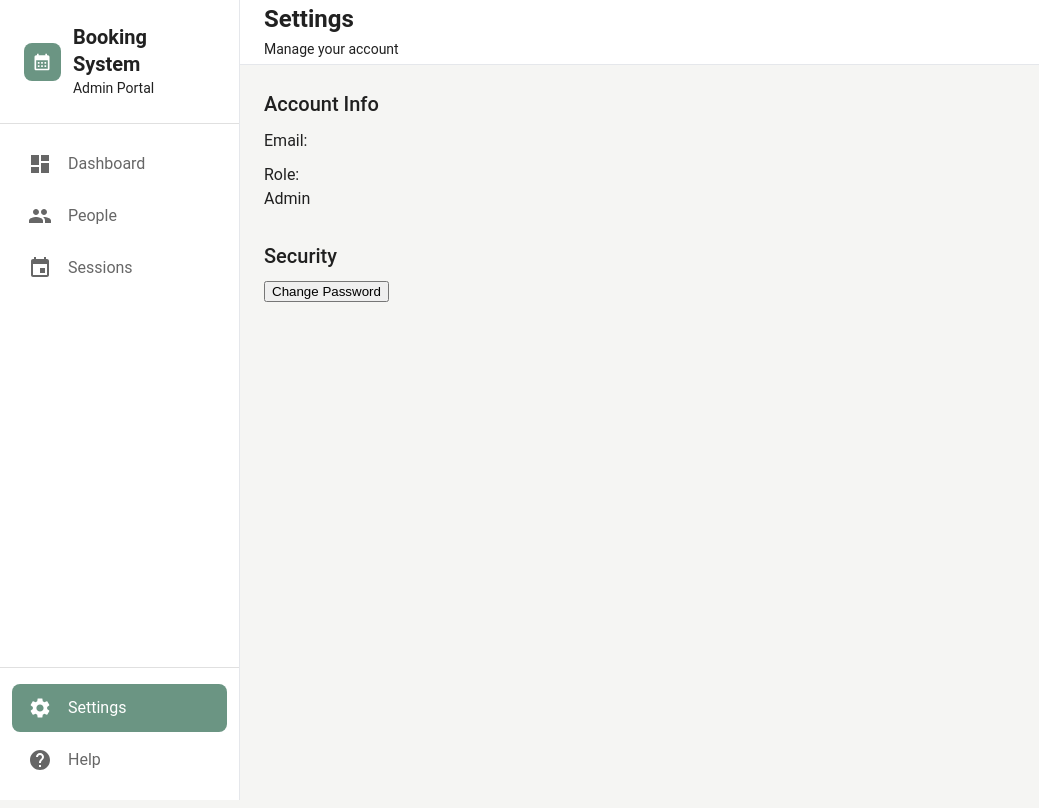
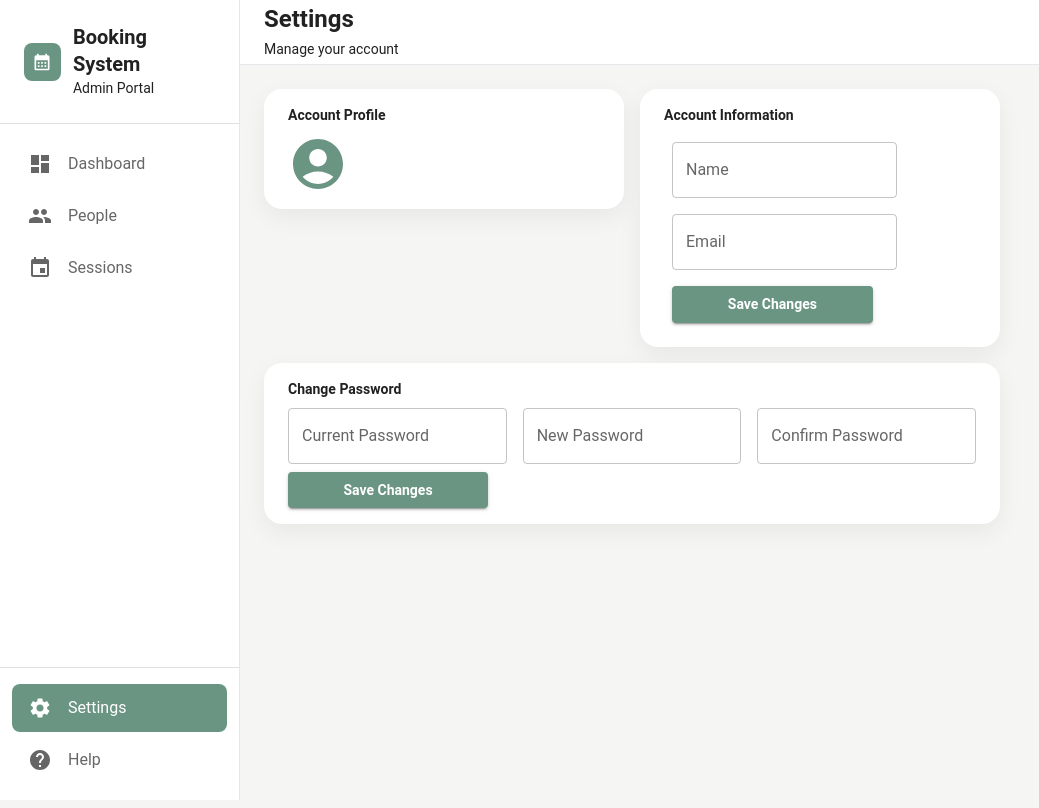
Before and after one commit to tianshansu/booking-system, a React (Create React App) app in the folder frontend/: page /settings in a window 1280 px wide. Shown: the top 808 px of the page, without its empty margins (0-1039 px from the left). Built offline with nearby package versions, Linux system fonts and the light colour scheme; no server answers.

Commit message:
Refactor settings page
- refactor UI
- add change info card

```diff
--- a/frontend/src/pages/SettingsPage/SettingsPage.css
+++ /dev/null
@@ -1,26 +0,0 @@
-.settings {
-  display: flex;
-  flex-direction: column;
-  gap: 30px;
-}
-
-.settings-group {
-  display: flex;
-  flex-direction: column;
-  gap: 10px;
-}
-
-.settings-group-title {
-  font-size: 20px;
-  font-weight: 500;
-}
-
-.settings-group-name {
-  display: flex;
-  align-items: center;
-  gap: 10px;
-}
-
-.settings-submit {
-  width: 120px;
-}
--- a/frontend/src/pages/SettingsPage/SettingsPage.jsx
+++ b/frontend/src/pages/SettingsPage/SettingsPage.jsx
@@ -1,22 +1,37 @@
 import { useEffect, useState } from "react";
-import "./SettingsPage.css";
 import { apiFetch } from "../../api";
-import OverlayModal from "../../components/common/OverlayModal";
+import PageContainer from "../../components/common/PageContainer";
+import AccountCircleIcon from "@mui/icons-material/AccountCircle";
+import { Box, Button, Card, Typography } from "@mui/material";
+import TextField from "@mui/material/TextField";
+import ToastMessage from "../../components/common/ToastMessage";
 
 export default function SettingsPage() {
-  const [email, setEmail] = useState([]);
+  const [email, setEmail] = useState("");
+  const [name, setName] = useState("");
+
+  // update info
+  const [newName, setNewName] = useState("");
 
   const [currentPassword, setCurrentPassword] = useState("");
   const [newPassword, setNewPassword] = useState("");
   const [confirmPassword, setConfirmPassword] = useState("");
 
-  const [showMsg, setShowMsg] = useState(false);
-  const [msg, setMsg] = useState("");
+  const [toast, setToast] = useState({
+    open: false,
+    message: "",
+    type: "success",
+  });
 
-  const [showChangePswPanel, setShowChangePswPanel] = useState(false);
+  const closeToast = () => {
+    setToast({
+      ...toast,
+      open: false,
+    });
+  };
 
   // fetch page
-  useEffect(() => {
+  const fetchPage = () => {
     apiFetch("/api/auth/me")
       .then((r) => {
         if (!r.ok) throw new Error(`HTTP ${r.status}`);
@@ -24,14 +39,58 @@ export default function SettingsPage() {
       })
       .then((data) => {
         setEmail(data.email);
+        setName(data.name);
+        setNewName(data.name);
       })
       .catch((e) => console.error("fetch failed:", e));
+  };
+  useEffect(() => {
+    fetchPage();
   }, []);
+
+  // change account info
+  const saveChange = async () => {
+    try {
+      const r = await apiFetch("/api/auth/change-info", {
+        method: "PUT",
+        headers: {
+          "Content-Type": "application/json",
+        },
+        body: JSON.stringify({
+          name: newName,
+        }),
+      });
+
+      const data = await r.json();
+
+      if (!r.ok) {
+        throw new Error(data.error || `HTTP ${r.status}`);
+      }
+
+      setToast({
+        open: true,
+        message: "Changes saved",
+        type: "success",
+      });
+
+      fetchPage();
+    } catch (e) {
+      setToast({
+        open: true,
+        message: e.message,
+        type: "error",
+      });
+    }
+  };
 
   const checkPassword = async () => {
     if (newPassword !== confirmPassword) {
-      setMsg("Passwords does not match!");
-      setShowMsg(true);
+      setToast({
+        open: true,
+        message: "Passwords does not match!",
+        type: "error",
+      });
+
       return;
     }
 
@@ -53,92 +112,149 @@ export default function SettingsPage() {
         throw new Error(data.error || `HTTP ${r.status}`);
       }
 
-      setMsg("Password changed successfully!");
-      setShowMsg(true);
+      setToast({
+        open: true,
+        message: "Password changed successfully!",
+        type: "success",
+      });
 
       setCurrentPassword("");
       setNewPassword("");
       setConfirmPassword("");
-      setShowChangePswPanel(false);
     } catch (e) {
-      setMsg(e.message);
-      setShowMsg(true);
+      setToast({
+        open: true,
+        message: e.message,
+        type: "error",
+      });
     }
   };
 
   return (
-    <div className="settings">
-      <div className="settings-group">
-        <div className="settings-group-title">Account Info</div>
-        <div className="settings-group-item">
-          <div className="settings-group-name">Email:</div>
-          <div className="settings-group-value">{email}</div>
-        </div>
-        <div className="settings-group-item">
-          <div className="settings-group-name">Role:</div>
-          <div className="settings-group-value">Admin</div>
-        </div>
-      </div>
+    <PageContainer>
+      <Box sx={{ display: "flex", gap: 2 }}>
+        <Card
+          sx={{
+            display: "flex",
+            flexDirection: "column",
+            width: { xs: "100%", sm: 360 },
+            height: { xs: "100%", sm: 120 },
+            px: 3,
+            py: 2,
+            gap: 1,
+          }}
+        >
+          <Typography variant="body2" sx={{ fontWeight: 600 }}>
+            Account Profile
+          </Typography>
+          <Box sx={{ display: "flex", alignItems: "center", gap: 3 }}>
+            <AccountCircleIcon sx={{ fontSize: 60, color: "primary.main" }} />
+            <Box>
+              <Typography sx={{ fontWeight: 600 }}>{name}</Typography>
+              <Typography>{email}</Typography>
+            </Box>
+          </Box>
+        </Card>
 
-      <div className="settings-group">
-        <div className="settings-group-title">Security</div>
-        <div className="settings-group-item">
-          <button
-            className="settings-group-name"
-            onClick={() => setShowChangePswPanel(true)}
+        <Card
+          sx={{
+            display: "flex",
+            flexDirection: "column",
+            width: { xs: "100%", sm: 360 },
+            px: 3,
+            py: 2,
+            gap: 1,
+          }}
         >
+          <Typography variant="body2" sx={{ fontWeight: 600 }}>
+            Account Information
+          </Typography>
+          <Box
+            component="form"
+            sx={{ "& > :not(style)": { m: 1, width: "25ch" } }}
+            noValidate
+            autoComplete="off"
+          >
+            <TextField
+              id="outlined-basic"
+              label="Name"
+              variant="outlined"
+              value={newName}
+              onChange={(e) => setNewName(e.target.value)}
+            />
+            <TextField
+              id="outlined-basic"
+              label="Email"
+              variant="outlined"
+              value={email}
+              InputProps={{
+                readOnly: true,
+              }}
+            />
+            <Button variant="contained" onClick={saveChange}>
+              Save Changes
+            </Button>
+          </Box>
+        </Card>
+      </Box>
+
+      <Card
+        sx={{
+          display: "flex",
+          flexDirection: "column",
+          width: { xs: "100%", sm: 736 },
+          px: 3,
+          py: 2,
+          gap: 1,
+        }}
+      >
+        <Typography variant="body2" sx={{ fontWeight: 600 }}>
           Change Password
-          </button>
-          {showChangePswPanel && (
-            <OverlayModal
-              open={showChangePswPanel}
-              title={"Change Password"}
-              onClose={() => setShowChangePswPanel(false)}
+        </Typography>
+
+        <Box
+          component="form"
+          sx={{ display: "flex", gap: 2 }}
+          noValidate
+          autoComplete="off"
         >
-              <div className="settings-group">
-                <div className="settings-group-item">
-                  <div className="settings-group-name">Current Password:</div>
-                  <input
-                    className="settings-group-input"
-                    type="password"
+          <TextField
+            id="outlined-basic"
+            label="Current Password"
+            variant="outlined"
             value={currentPassword}
             onChange={(e) => setCurrentPassword(e.target.value)}
           />
-                </div>
-
-                <div className="settings-group-item">
-                  <div className="settings-group-name">New Password:</div>
-                  <input
-                    className="settings-group-input"
-                    type="password"
+          <TextField
+            id="outlined-basic"
+            label="New Password"
+            variant="outlined"
             value={newPassword}
             onChange={(e) => setNewPassword(e.target.value)}
           />
-                </div>
-
-                <div className="settings-group-item">
-                  <div className="settings-group-name">Confirm Password:</div>
-                  <input
-                    className="settings-group-input"
-                    type="password"
+          <TextField
+            id="outlined-basic"
+            label="Confirm Password"
+            variant="outlined"
             value={confirmPassword}
             onChange={(e) => setConfirmPassword(e.target.value)}
           />
-                </div>
-
-                <button
-                  className="settings-submit"
-                  type="submit"
+        </Box>
+        <Button
+          variant="contained"
+          sx={{ width: { xs: "100%", sm: 200 } }}
           onClick={() => checkPassword()}
         >
-                  Submit
-                </button>
-              </div>
-            </OverlayModal>
-          )}
-        </div>
-        {showMsg && <div className="toast-message">{msg}</div>}
-      </div>
-    </div>
+          Save Changes
+        </Button>
+      </Card>
+
+      <ToastMessage
+        open={toast.open}
+        message={toast.message}
+        type={toast.type}
+        onClose={closeToast}
+      />
+    </PageContainer>
   );
 }
```
Also changed, not shown: 1 other file (tests, documents, lock files or other folders). Lines whose indentation alone changed are shown as unchanged.
